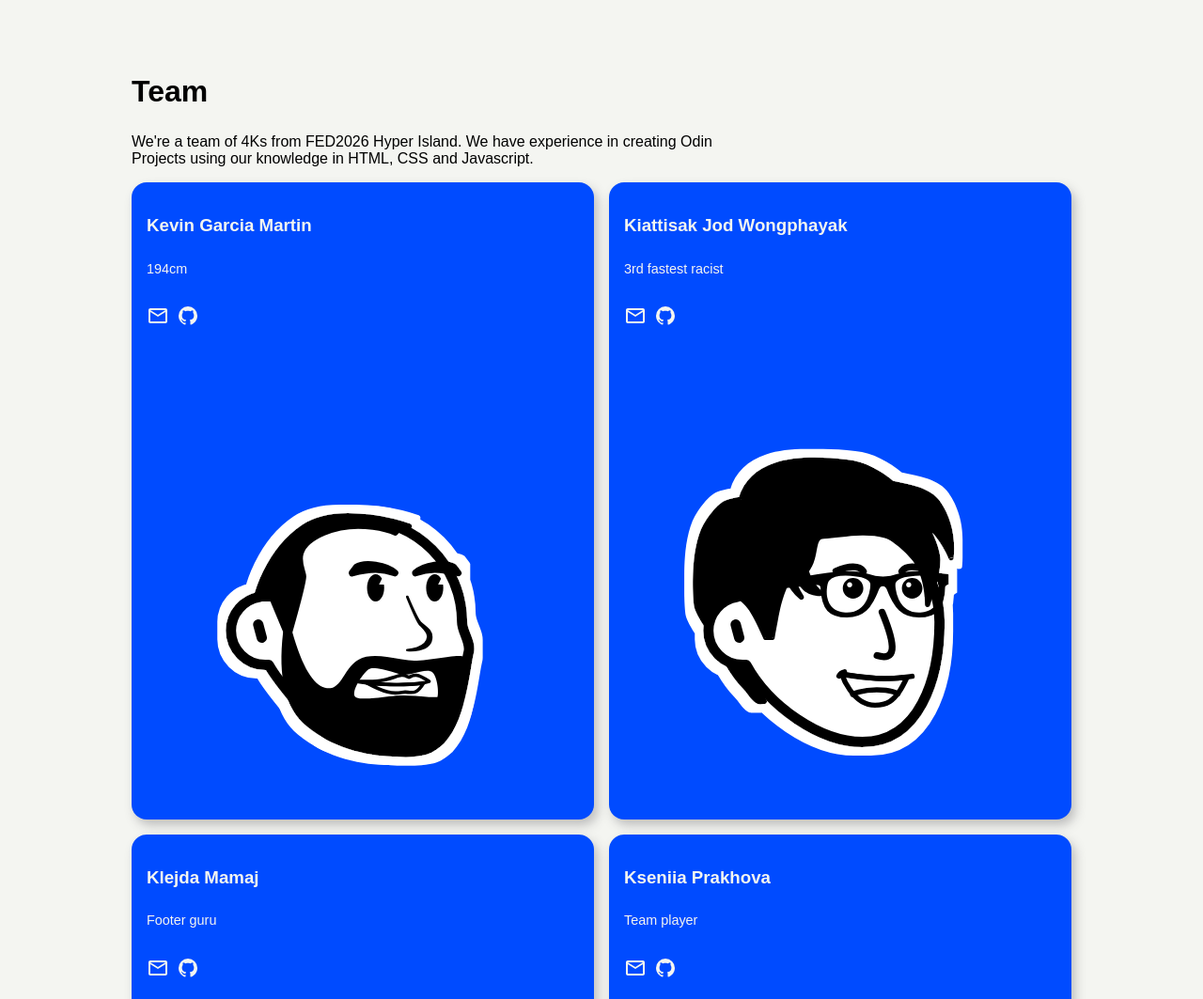
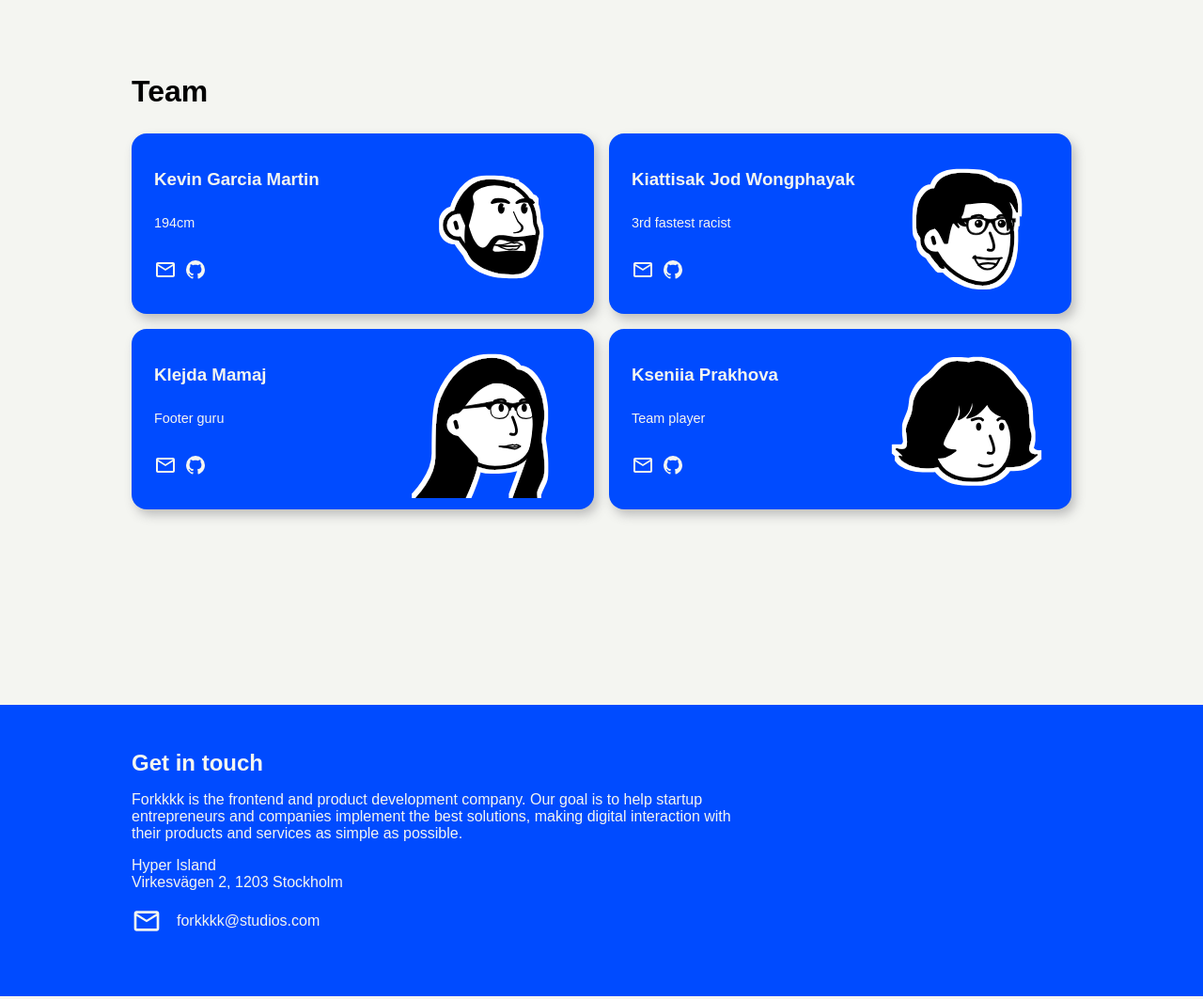
Before and after one commit to Xutik/Group2024, a website built with webpack: page src/template.html in a window 1280 px wide. Shown: the part 2160-3223 px from the top of the page at 94% size. Built offline with nearby package versions, Linux system fonts and the light colour scheme.

Commit message:
Style team

```diff
--- a/src/js/team.js
+++ b/src/js/team.js
@@ -50,8 +50,8 @@ export default function createTeamSection() {
   const title = document.createElement('h2')
   const about = document.createElement('p')
   title.textContent = 'Team'
-  about.textContent =
-    "We're a team of 4Ks from FED2026 Hyper Island. We have experience in creating Odin Projects using our knowledge in HTML, CSS and Javascript."
+  // about.textContent =
+  //   "We're a team of 4Ks from FED2026 Hyper Island. We have experience in creating Odin Projects using our knowledge in HTML, CSS and Javascript."
 
   descriptionContainer.appendChild(title)
   descriptionContainer.appendChild(about)
--- a/src/styles/style.css
+++ b/src/styles/style.css
@@ -191,8 +191,13 @@ main {
   }
 
   .card {
+    display: grid;
+    grid-template-columns: 1fr auto;
+    align-items: center;
+    justify-content: space-between;
     background-color: var(--main-blue);
     color: var(--main-white);
+    padding-inline: 0.5rem;
 
     .card-title {
       margin: 0;
@@ -214,7 +219,29 @@ main {
     .card-author {
       fill: var(--main-white);
       width: 1.5rem;
+      transform: scale(1);
+      transition: transform 200ms ease;
+
+      &:hover {
+        transform: scale(1.05);
+      }
     }
+
+    img {
+      width: 12rem;
+    }
+  }
+
+  .card:first-of-type img {
+    transform: translateY(-1rem);
+  }
+
+  .card:nth-of-type(3) img {
+    transform: translateY(-0.75rem);
+  }
+
+  .card:last-of-type img {
+    transform: translateY(0.5rem);
   }
 }
 
```
